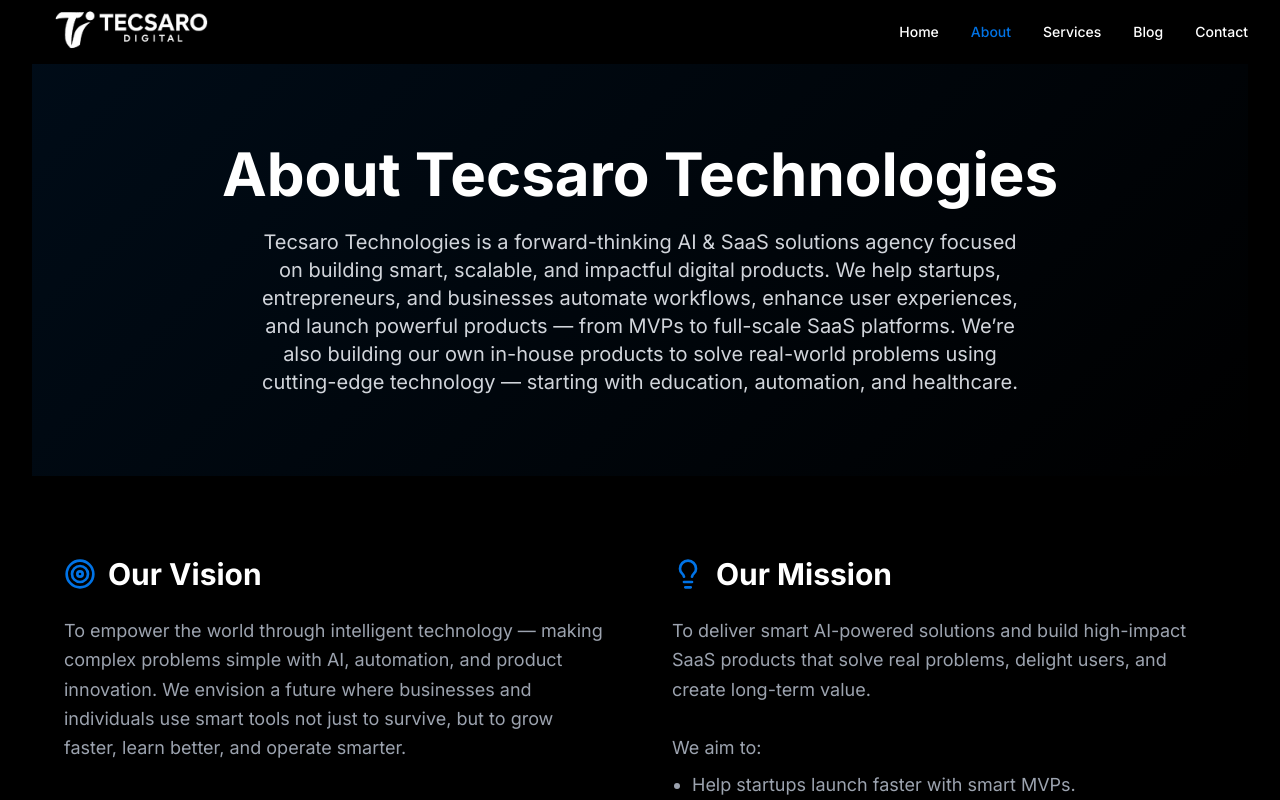
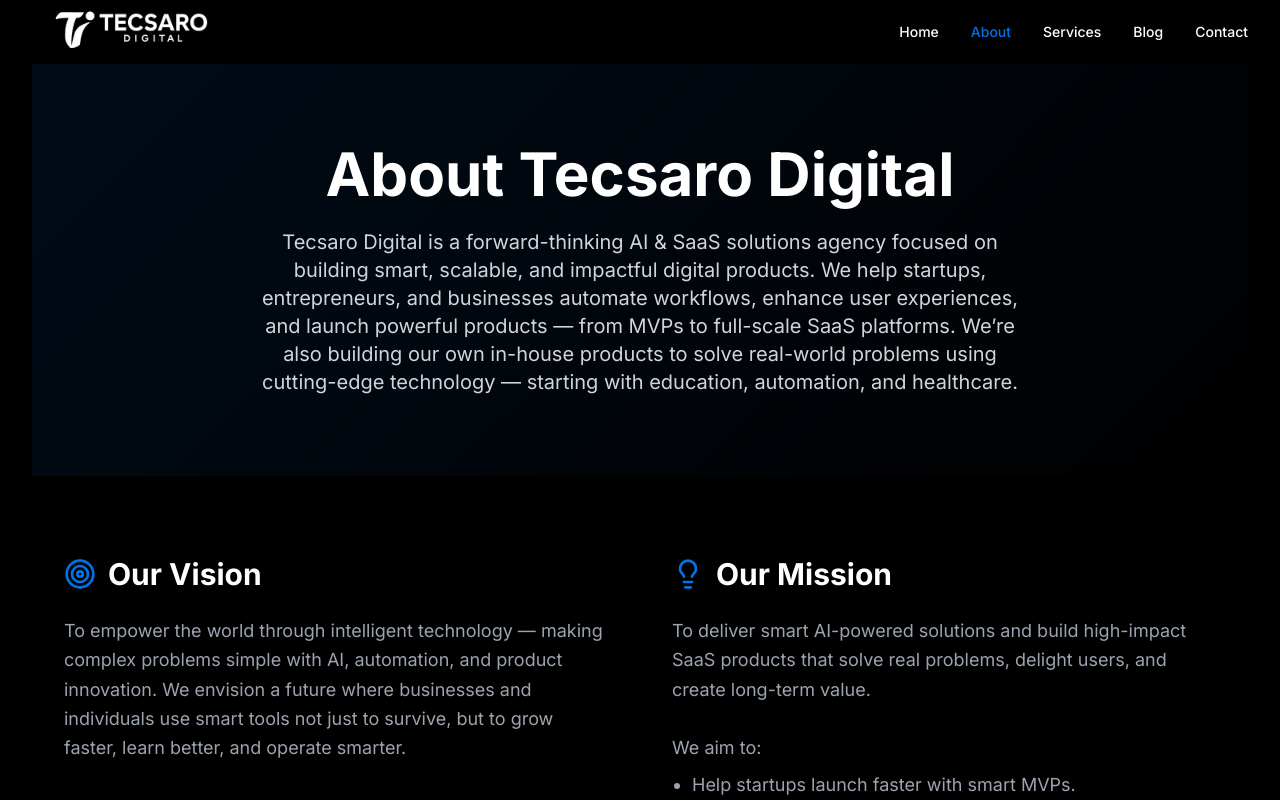
Before and after one commit to saba866/tecsaro-website, a Next.js app: page /about in a window 1280 px wide. Shown: the top 800 px of the page. Built offline with nearby package versions, Linux system fonts and the light colour scheme.

Commit message:
Technologies changes to digital

```diff
--- a/app/about/page.tsx
+++ b/app/about/page.tsx
@@ -6,9 +6,9 @@
 //       {/* Hero Section */}
 //       <section className="py-20 hero-gradient">
 //         <div className="max-w-7xl mx-auto px-4 sm:px-6 lg:px-8 text-center">
-//           <h1 className="text-4xl md:text-6xl font-bold mb-6">About Tecsaro Technologies</h1>
+//           <h1 className="text-4xl md:text-6xl font-bold mb-6">About Tecsaro Digital</h1>
 //           <p className="text-xl text-gray-300 max-w-3xl mx-auto">
-//            Tecsaro Technologies is a forward-thinking AI & SaaS solutions agency focused on building smart, scalable, and impactful digital products. We help startups, entrepreneurs, and businesses automate workflows, enhance user experiences, and launch powerful products — from MVPs to full-scale SaaS platforms.
+//            Tecsaro Digital is a forward-thinking AI & SaaS solutions agency focused on building smart, scalable, and impactful digital products. We help startups, entrepreneurs, and businesses automate workflows, enhance user experiences, and launch powerful products — from MVPs to full-scale SaaS platforms.
 
 // We’re also building our own in-house products to solve real-world problems using cutting-edge technology — starting with education, automation, and healthcare.
 //           </p>
@@ -137,7 +137,7 @@
 //       <section className="py-20 bg-card-bg">
 //         <div className="max-w-7xl mx-auto px-4 sm:px-6 lg:px-8">
 //           <div className="text-center mb-16">
-//             <h2 className="text-3xl md:text-5xl font-bold mb-4">Why Choose Tecsaro Technologies</h2>
+//             <h2 className="text-3xl md:text-5xl font-bold mb-4">Why Choose Tecsaro Digital</h2>
 //             <p className="text-xl text-gray-400">What sets us apart in the AI and SaaS development space</p>
 //           </div>
 
@@ -194,7 +194,7 @@
 //         <div className="max-w-7xl mx-auto px-4 sm:px-6 lg:px-8 text-center">
 //           <h2 className="text-3xl md:text-5xl font-bold mb-4">Ready to Build the Future?</h2>
 //           <p className="text-xl text-gray-400 mb-8 max-w-2xl mx-auto">
-//             Let's discuss your project and see how Tecsaro Technologies can help you build innovative AI solutions and
+//             Let's discuss your project and see how Tecsaro Digital can help you build innovative AI solutions and
 //             SaaS platforms.
 //           </p>
 //           <a
@@ -226,10 +226,10 @@ export default function AboutPage() {
       <section className="py-20 hero-gradient text-center">
         <div className="max-w-7xl mx-auto px-4 sm:px-6 lg:px-8">
           <h1 className="text-4xl sm:text-5xl md:text-6xl font-bold mb-6 text-wrap balance">
-            About Tecsaro Technologies
+            About Tecsaro Digital
           </h1>
           <p className="text-lg sm:text-xl text-gray-300 max-w-3xl mx-auto">
-            Tecsaro Technologies is a forward-thinking AI & SaaS solutions agency focused on building smart, scalable,
+            Tecsaro Digital is a forward-thinking AI & SaaS solutions agency focused on building smart, scalable,
             and impactful digital products. We help startups, entrepreneurs, and businesses automate workflows, enhance
             user experiences, and launch powerful products — from MVPs to full-scale SaaS platforms. We’re also building
             our own in-house products to solve real-world problems using cutting-edge technology — starting with
@@ -350,7 +350,7 @@ export default function AboutPage() {
       {/* Why Choose Tecsaro */}
       <section className="py-20 bg-card-bg">
         <div className="max-w-7xl mx-auto px-4 sm:px-6 lg:px-8 text-center">
-          <h2 className="text-3xl md:text-5xl font-bold mb-4">Why Choose Tecsaro Technologies</h2>
+          <h2 className="text-3xl md:text-5xl font-bold mb-4">Why Choose Tecsaro Digital</h2>
           <p className="text-xl text-gray-400 mb-12">
             What sets us apart in the AI and SaaS development space
           </p>
@@ -391,7 +391,7 @@ export default function AboutPage() {
         <div className="max-w-7xl mx-auto px-4 sm:px-6 lg:px-8 text-center">
           <h2 className="text-3xl md:text-5xl font-bold mb-4">Ready to Build the Future?</h2>
           <p className="text-xl text-gray-400 mb-8 max-w-2xl mx-auto">
-            Let's discuss your project and see how Tecsaro Technologies can help you build innovative AI solutions and
+            Let's discuss your project and see how Tecsaro Digital can help you build innovative AI solutions and
             SaaS platforms.
           </p>
           <a
--- a/app/blog/page.tsx
+++ b/app/blog/page.tsx
@@ -379,19 +379,19 @@ export default function BlogPage() {
         <title>Tecsaro Blog: AI, Chatbots, SaaS & Startup Growth Insights</title>
         <meta
           name="description"
-          content="Explore expert articles and guides on AI chatbots, SaaS development, MVPs, and startup growth strategies from Tecsaro Technologies."
+          content="Explore expert articles and guides on AI chatbots, SaaS development, MVPs, and startup growth strategies from Tecsaro Digital."
         />
         <meta
           name="keywords"
           content="AI blog, chatbot technology, SaaS development, startup growth, MVP, AI agents, customer support automation"
         />
-        <meta name="author" content="Tecsaro Technologies" />
+        <meta name="author" content="Tecsaro Digital" />
 
         {/* Open Graph / Facebook */}
         <meta property="og:title" content="Tecsaro Blog: AI, Chatbots, SaaS & Startup Growth Insights" />
         <meta
           property="og:description"
-          content="Explore expert articles and guides on AI chatbots, SaaS development, MVPs, and startup growth strategies from Tecsaro Technologies."
+          content="Explore expert articles and guides on AI chatbots, SaaS development, MVPs, and startup growth strategies from Tecsaro Digital."
         />
         <meta property="og:type" content="website" />
         <meta property="og:url" content="https://www.tecsaro.com/blog" />
@@ -402,7 +402,7 @@ export default function BlogPage() {
         <meta name="twitter:title" content="Tecsaro Blog: AI, Chatbots, SaaS & Startup Growth Insights" />
         <meta
           name="twitter:description"
-          content="Explore expert articles and guides on AI chatbots, SaaS development, MVPs, and startup growth strategies from Tecsaro Technologies."
+          content="Explore expert articles and guides on AI chatbots, SaaS development, MVPs, and startup growth strategies from Tecsaro Digital."
         />
         <meta name="twitter:image" content="https://www.tecsaro.com/og-image-blog.jpg" />
       </Head>
--- a/app/layout.tsx
+++ b/app/layout.tsx
@@ -8,35 +8,35 @@
 // const inter = Inter({ subsets: ["latin"] })
 
 // export const metadata: Metadata = {
-//   title: "Tecsaro Technologies | AI Chatbots, SaaS Development & MVP Solutions",
+//   title: "Tecsaro Digital | AI Chatbots, SaaS Development & MVP Solutions",
 //   description:
 //     "Leading AI chatbot development, SaaS platform creation, and MVP solutions for startups. Expert team specializing in intelligent automation, custom AI tools, and rapid prototyping in Hyderabad, India.",
 //   keywords:
 //     "AI chatbots, SaaS development, MVP development, artificial intelligence, chatbot solutions, startup technology, automation tools, Hyderabad tech company, AI agents, custom software development",
-//   authors: [{ name: "Tecsaro Technologies" }],
-//   creator: "Tecsaro Technologies",
-//   publisher: "Tecsaro Technologies",
+//   authors: [{ name: "Tecsaro Digital" }],
+//   creator: "Tecsaro Digital",
+//   publisher: "Tecsaro Digital",
 //   robots: "index, follow",
 //   openGraph: {
 //     type: "website",
 //     locale: "en_US",
 //     url: "https://tecsaro.com",
-//     title: "Tecsaro Technologies | AI Chatbots & SaaS Solutions",
+//     title: "Tecsaro Digital | AI Chatbots & SaaS Solutions",
 //     description:
 //       "Transform your business with cutting-edge AI chatbots, SaaS platforms, and MVP development. Expert team in Hyderabad specializing in intelligent automation solutions.",
-//     siteName: "Tecsaro Technologies",
+//     siteName: "Tecsaro Digital",
 //     images: [
 //       {
 //         url: "/placeholder.svg?height=630&width=1200",
 //         width: 1200,
 //         height: 630,
-//         alt: "Tecsaro Technologies - AI Chatbots and SaaS Solutions",
+//         alt: "Tecsaro Digital - AI Chatbots and SaaS Solutions",
 //       },
 //     ],
 //   },
 //   twitter: {
 //     card: "summary_large_image",
-//     title: "Tecsaro Technologies | AI Chatbots & SaaS Solutions",
+//     title: "Tecsaro Digital | AI Chatbots & SaaS Solutions",
 //     description: "Transform your business with cutting-edge AI chatbots, SaaS platforms, and MVP development.",
 //     images: ["/placeholder.svg?height=630&width=1200"],
 //   },
@@ -64,7 +64,7 @@
 //             __html: JSON.stringify({
 //               "@context": "https://schema.org",
 //               "@type": "Organization",
-//               name: "Tecsaro Technologies",
+//               name: "Tecsaro Digital",
 //               description: "Leading AI chatbot development, SaaS platform creation, and MVP solutions for startups",
 //               url: "https://tecsaro.com",
 //               logo: "https://tecsaro.com/logo.png",
@@ -110,35 +110,35 @@ import Footer from "@/components/footer"
 const inter = Inter({ subsets: ["latin"] })
 
 export const metadata: Metadata = {
-  title: "Tecsaro Technologies | AI Chatbots, SaaS Development & MVP Solutions",
+  title: "Tecsaro Digital | AI Chatbots, SaaS Development & MVP Solutions",
   description:
     "Leading AI chatbot development, SaaS platform creation, and MVP solutions for startups. Expert team specializing in intelligent automation, custom AI tools, and rapid prototyping in Hyderabad, India.",
   keywords:
     "AI chatbots, SaaS development, MVP development, artificial intelligence, chatbot solutions, startup technology, automation tools, Hyderabad tech company, AI agents, custom software development",
-  authors: [{ name: "Tecsaro Technologies" }],
-  creator: "Tecsaro Technologies",
-  publisher: "Tecsaro Technologies",
+  authors: [{ name: "Tecsaro Digital" }],
+  creator: "Tecsaro Digital",
+  publisher: "Tecsaro Digital",
   robots: "index, follow",
   openGraph: {
     type: "website",
     locale: "en_US",
     url: "https://tecsaro.com",
-    title: "Tecsaro Technologies | AI Chatbots & SaaS Solutions",
+    title: "Tecsaro Digital | AI Chatbots & SaaS Solutions",
     description:
       "Transform your business with cutting-edge AI chatbots, SaaS platforms, and MVP development. Expert team in Hyderabad specializing in intelligent automation solutions.",
-    siteName: "Tecsaro Technologies",
+    siteName: "Tecsaro Digital",
     images: [
       {
         url: "/placeholder.svg?height=630&width=1200",
         width: 1200,
         height: 630,
-        alt: "Tecsaro Technologies - AI Chatbots and SaaS Solutions",
+        alt: "Tecsaro Digital - AI Chatbots and SaaS Solutions",
       },
     ],
   },
   twitter: {
     card: "summary_large_image",
-    title: "Tecsaro Technologies | AI Chatbots & SaaS Solutions",
+    title: "Tecsaro Digital | AI Chatbots & SaaS Solutions",
     description:
       "Transform your business with cutting-edge AI chatbots, SaaS platforms, and MVP development.",
     images: ["/placeholder.svg?height=630&width=1200"],
@@ -167,7 +167,7 @@ export default function RootLayout({
             __html: JSON.stringify({
               "@context": "https://schema.org",
               "@type": "Organization",
-              name: "Tecsaro Technologies",
+              name: "Tecsaro Digital",
               description:
                 "Leading AI chatbot development, SaaS platform creation, and MVP solutions for startups",
               url: "https://tecsaro.com",
@@ -185,11 +185,11 @@ export default function RootLayout({
                 addressCountry: "India",
               },
               sameAs: [
-                "https://www.linkedin.com/company/tecsaro-technologies/",
+                "https://www.linkedin.com/company/tecsaro-digital/",
                 "https://x.com/tecsaro",
                 "https://www.facebook.com/share/1C9m6DpxvE/",
-                "https://www.instagram.com/tecsaro_technologies/",
-                "https://www.youtube.com/@tecsaro_technologies",
+                "https://www.instagram.com/tecsaro_digital",
+                "https://www.youtube.com/@tecsaro_digital",
               ],
             }),
           }}
--- a/app/page.tsx
+++ b/app/page.tsx
@@ -46,7 +46,7 @@ export default function HomePage() {
             <span className="text-accent-blue block">With AI Innovation</span>
           </h1>
           <p className="text-xl md:text-2xl text-gray-300 mb-8 max-w-3xl mx-auto">
-            Tecsaro Technologies specializes in cutting-edge AI chatbots, intelligent automation, SaaS platforms, and
+            Tecsaro Digital specializes in cutting-edge AI chatbots, intelligent automation, SaaS platforms, and
             MVP development for startups and founders ready to transform their ideas into reality.
           </p>
           <div className="flex flex-col sm:flex-row gap-4 justify-center mb-12">
--- a/components/footer.tsx
+++ b/components/footer.tsx
@@ -126,7 +126,7 @@ export default function Footer() {
         {/* Bottom Bar */}
         <div className="grid grid-cols-1 md:grid-cols-3 gap-4 text-sm mt-6">
           <div>
-            © {new Date().getFullYear()} Tecsaro Technologies. All rights reserved.
+            © {new Date().getFullYear()} Tecsaro Digital. All rights reserved.
           </div>
 
           <div className="md:col-start-3 flex justify-end">
```
Also changed, not shown: app/blog/[id]/page.tsx (+4 -4 lines), components.json, index.html (line endings or trailing spaces), 1 other file (tests, documents, lock files or other folders).
